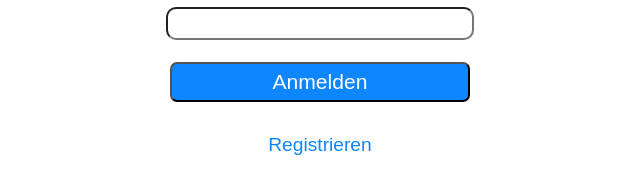
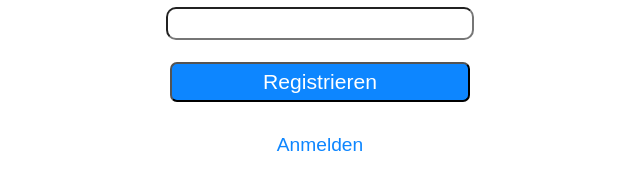
Before and after one commit to bauchbeinePo/MySite, a plain HTML site: page Website/Registrieren/registrieren.html in a window 1280 px wide. Shown: the part 870-1053 px from the top of the page, 320-960 px from the left. Drawn offline with Linux system fonts and the light colour scheme.

Commit message:
Button Beschriftung angepasst

```diff
--- a/Website/Registrieren/registrieren.html
+++ b/Website/Registrieren/registrieren.html
@@ -57,8 +57,8 @@
         <input type="password" id="password_wiederholen" required><br>
 
 
-       <input type="submit" value="Anmelden" id="submit"><br>
-       <a href="../Anmelden/anmelden.html">Registrieren</a>
+       <input type="submit" value="Registrieren" id="submit"><br>
+       <a href="../Anmelden/anmelden.html">Anmelden</a>
    </form>
 </body>
 </html>
```
